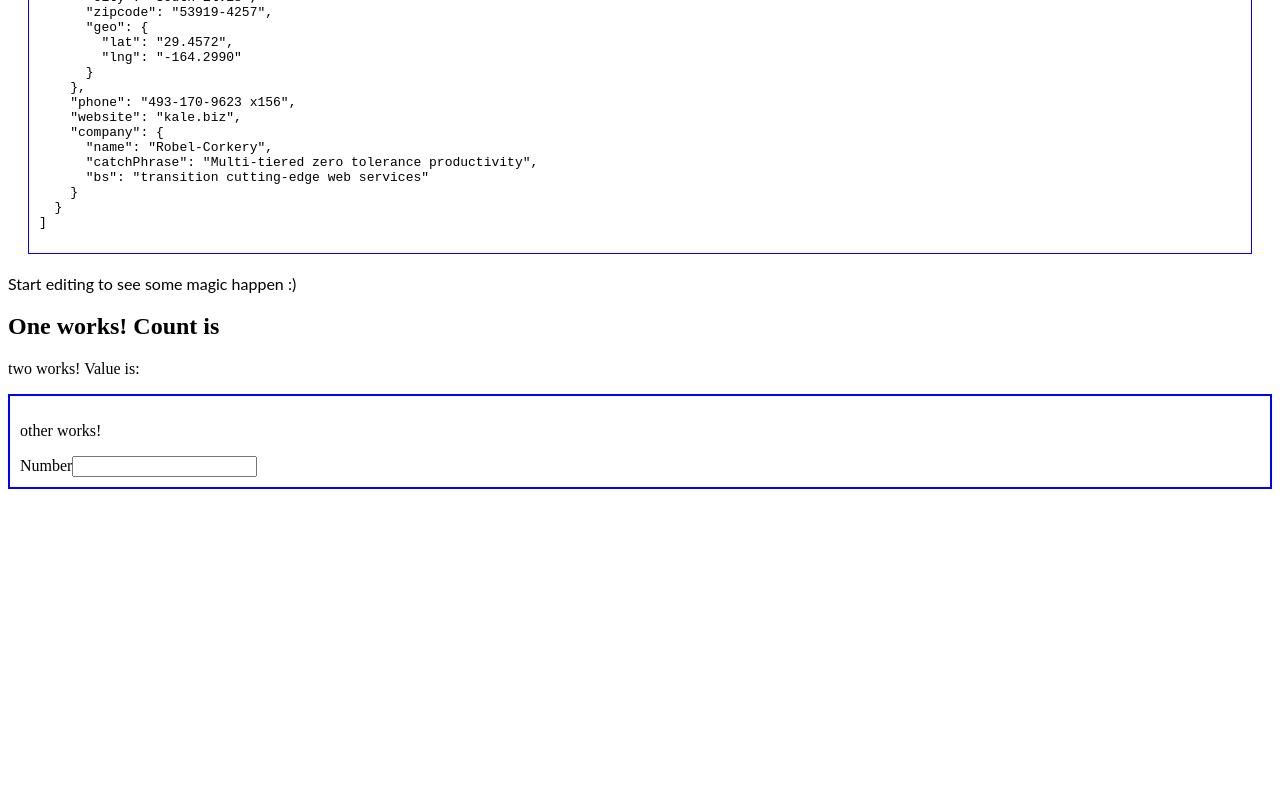
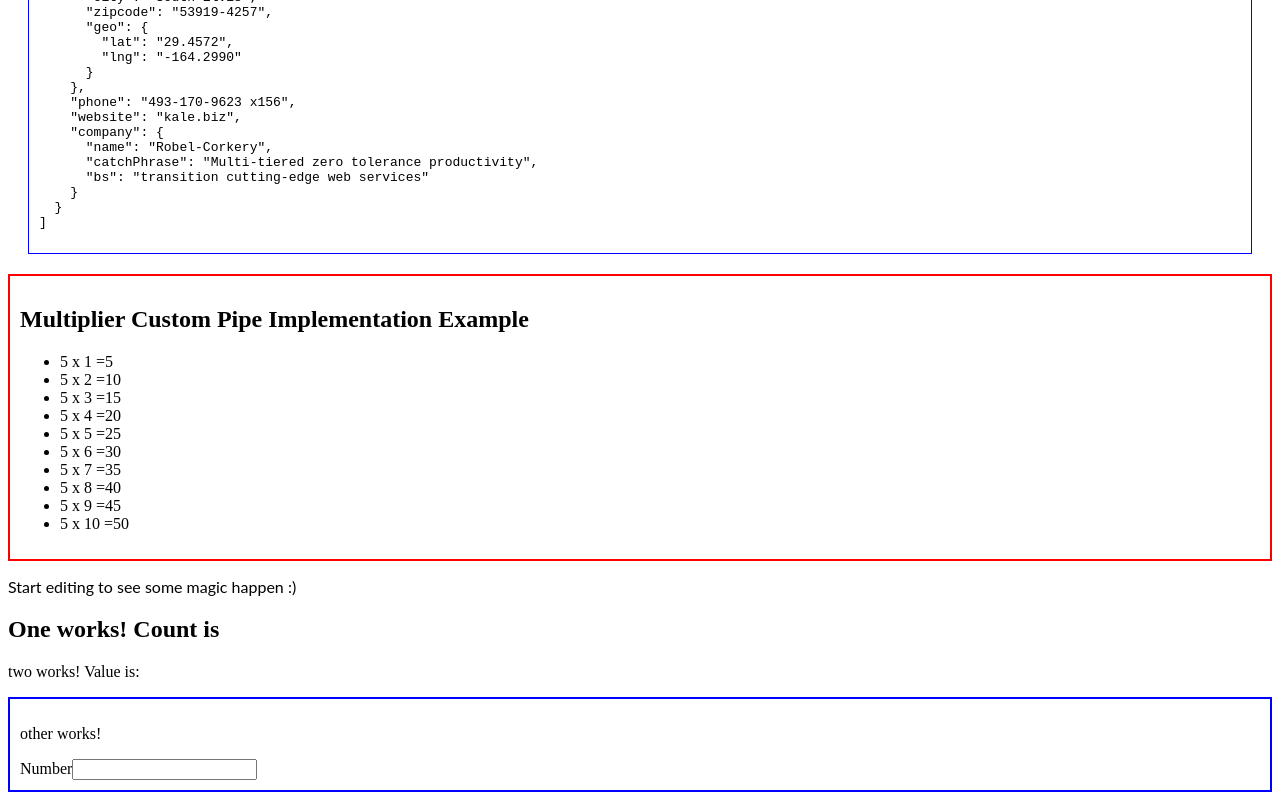
Before and after one commit to jagadeeshg0801/OneTwoThreeFour-Other, an Angular app: page / in a window 1280 px wide. Shown: the part 1272-2072 px from the top of the page. Before the commit the page ends 1769 px from the top, so only its background shows below. Built offline with nearby package versions, Linux system fonts and the light colour scheme.

Commit message:
3 files modified, 1 added

```diff
--- a/src/app/app.component.html
+++ b/src/app/app.component.html
@@ -1,6 +1,14 @@
 <hello name="{{ name }}"></hello>
 <div class="userData">
   <pre>{{ userData | json }}</pre>
+</div>
+<div style="border:2px solid red;padding:10px;">
+  <h2>Multiplier Custom Pipe Implementation Example</h2>
+  <ul>
+    <li *ngFor="let t of tableArray">
+      {{ t | multiplier: tableNumber }}
+    </li>
+  </ul>
 </div>
 <p>Start editing to see some magic happen :)</p>
 <app-one></app-one>
--- a/src/app/app.component.ts
+++ b/src/app/app.component.ts
@@ -7,6 +7,8 @@ import { Component, VERSION } from '@angular/core';
 })
 export class AppComponent {
   name = 'Angular ' + VERSION.major;
+  tableArray = [1, 2, 3, 4, 5, 6, 7, 8, 9, 10];
+  tableNumber: number = 5;
   userData: any;
   constructor(private http: HttpClient) {
     this.http.get('/assets/usersData.json').subscribe((res) => {
--- a/src/app/app.module.ts
+++ b/src/app/app.module.ts
@@ -9,6 +9,7 @@ import { TwoComponent } from './two/two.component';
 import { TestService } from './test.service';
 import { OtherComponent } from './other/other.component';
 import { HttpClientModule } from '@angular/common/http';
+import { MultiplierPipe } from './multiplier.pipe';
 
 @NgModule({
   imports: [BrowserModule, FormsModule, HttpClientModule],
@@ -18,6 +19,7 @@ import { HttpClientModule } from '@angular/common/http';
     OneComponent,
     TwoComponent,
     OtherComponent,
+    MultiplierPipe,
   ],
   bootstrap: [AppComponent],
   providers: [TestService],
--- /dev/null
+++ b/src/app/multiplier.pipe.ts
@@ -0,0 +1,9 @@
+import { Pipe, PipeTransform } from '@angular/core';
+@Pipe({
+  name: 'multiplier',
+})
+export class MultiplierPipe implements PipeTransform {
+  transform(value: number, mul: any) {
+    return `${mul} x ${value}  =` + parseFloat(mul) * value;
+  }
+}
```
